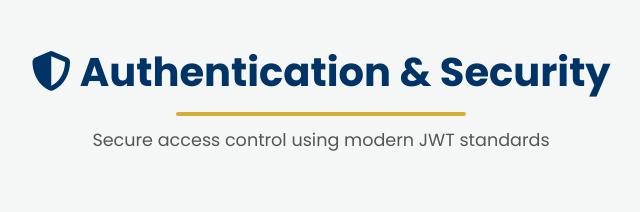
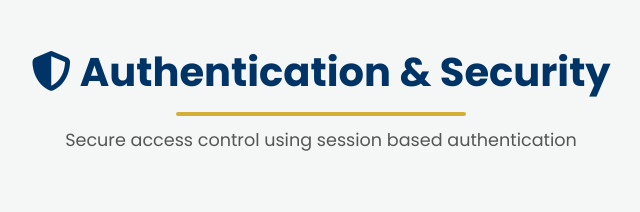
Before and after one commit to HEBO-369/UNIverse-Platform-Interactive-Presentation, a plain HTML site: page index.html in a window 1280 px wide. Shown: the part 1620-1832 px from the top of the page, 319-959 px from the left. Drawn offline with Linux system fonts and the light colour scheme.

Commit message:
Update authentication description to session-based

```diff
--- a/index.html
+++ b/index.html
@@ -399,7 +399,7 @@
     <section id="auth" class="auth-section">
         <div class="section-header">
             <h2><i class="fas fa-shield-alt"></i> Authentication & Security</h2>
-            <p>Secure access control using modern JWT standards</p>
+            <p>Secure access control using session based authentication</p>
         </div>
         <div class="slider-wrapper">
             <button class="nav-btn prev" onclick="scrollSlider('auth-slider', 'prev')"><i class="fas fa-chevron-left"></i></button>
```
